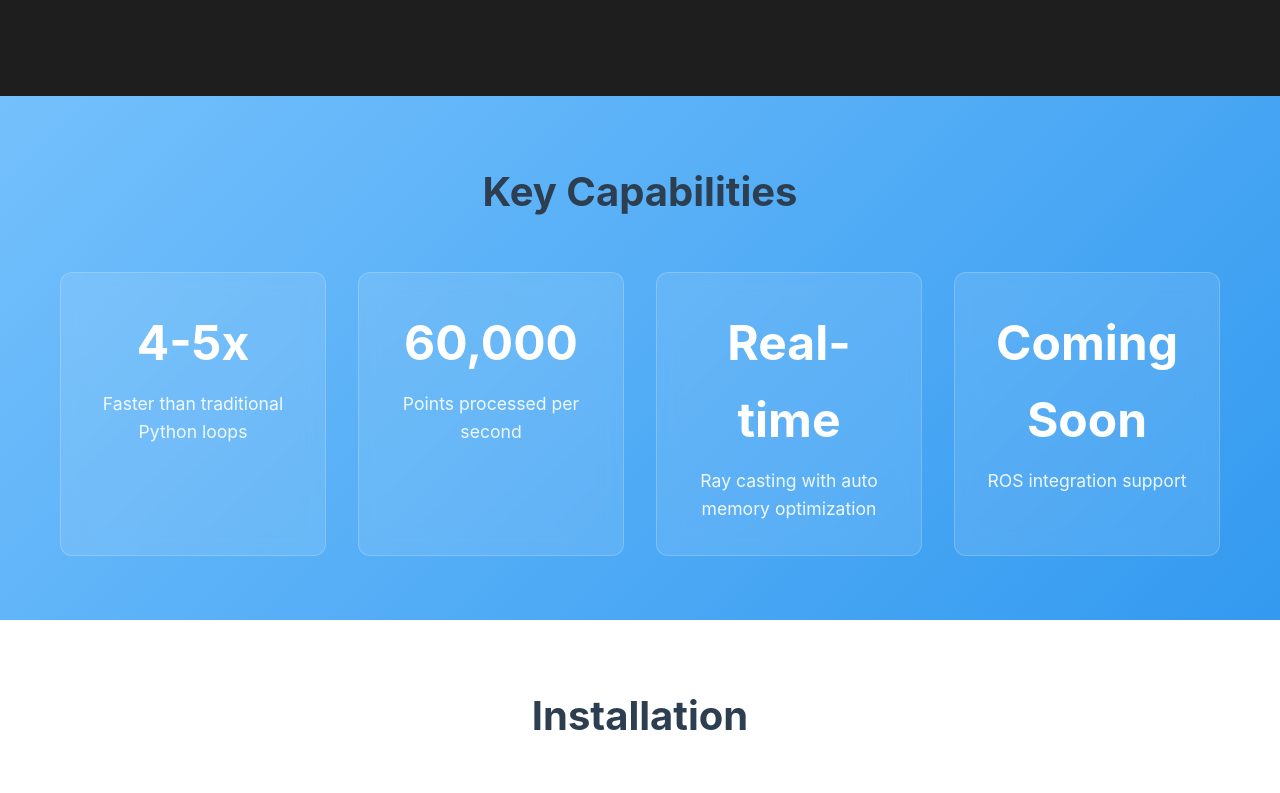
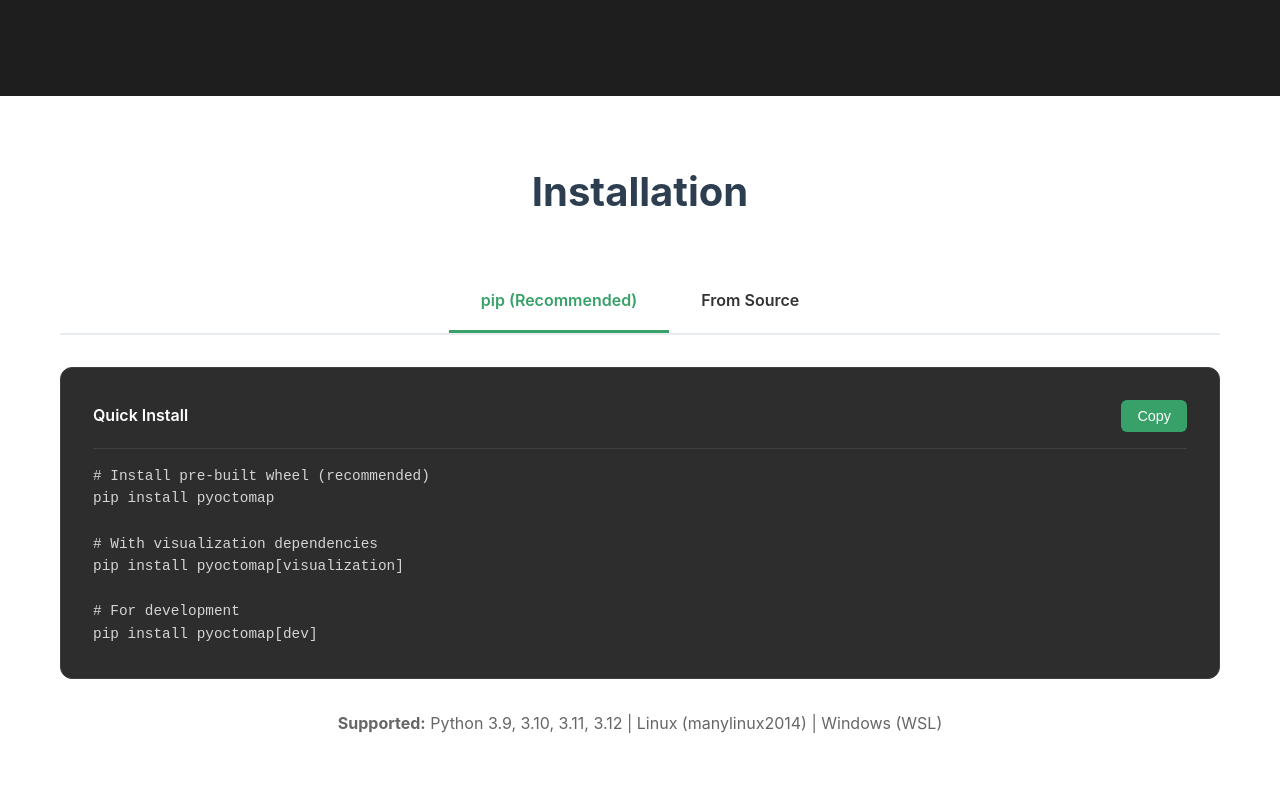
Before and after one commit to Spinkoo/pyoctomap, a plain HTML site: page index.html in a window 1280 px wide. Shown: the part 3312-4105 px from the top of the page. Drawn offline with Linux system fonts and the light colour scheme.

Commit message:
Remove performance section from index.html to streamline content and focus on essential information

```diff
--- a/index.html
+++ b/index.html
@@ -575,30 +575,6 @@ tree.<span class="code-function">updateInnerOccupancy</span>()  <span class="cod
         </div>
     </section>
 
-    <!-- Performance Section -->
-    <section class="performance">
-        <div class="container">
-            <h2 class="section-title">Key Capabilities</h2>
-            <div class="perf-grid">
-                <div class="perf-card">
-                    <div class="perf-number">4-5x</div>
-                    <div class="perf-label">Faster than traditional Python loops</div>
-                </div>
-                <div class="perf-card">
-                    <div class="perf-number">60,000</div>
-                    <div class="perf-label">Points processed per second</div>
-                </div>
-                <div class="perf-card">
-                    <div class="perf-number">Real-time</div>
-                    <div class="perf-label">Ray casting with auto memory optimization</div>
-                </div>
-                <div class="perf-card">
-                    <div class="perf-number">Coming Soon</div>
-                    <div class="perf-label">ROS integration support</div>
-                </div>
-            </div>
-        </div>
-    </section>
 
     <!-- Installation Section -->
     <section id="installation" class="installation">
```
